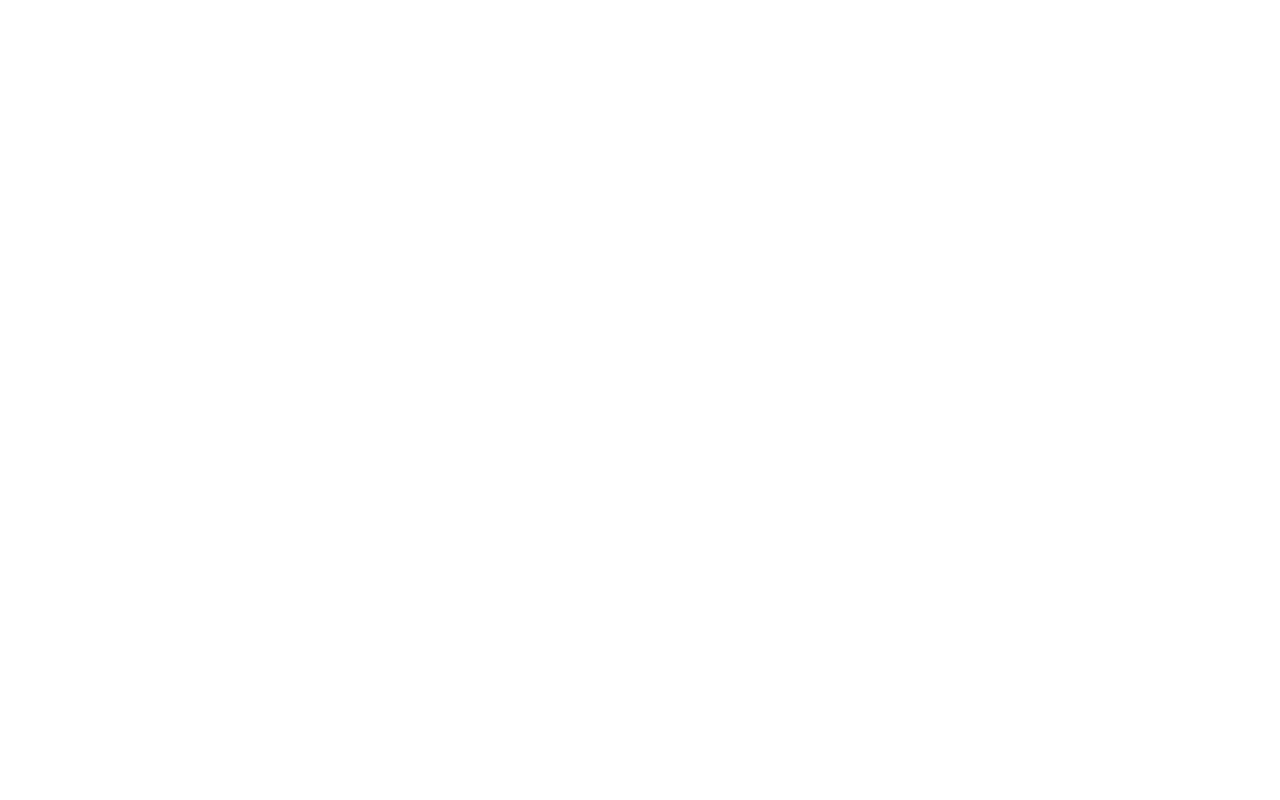
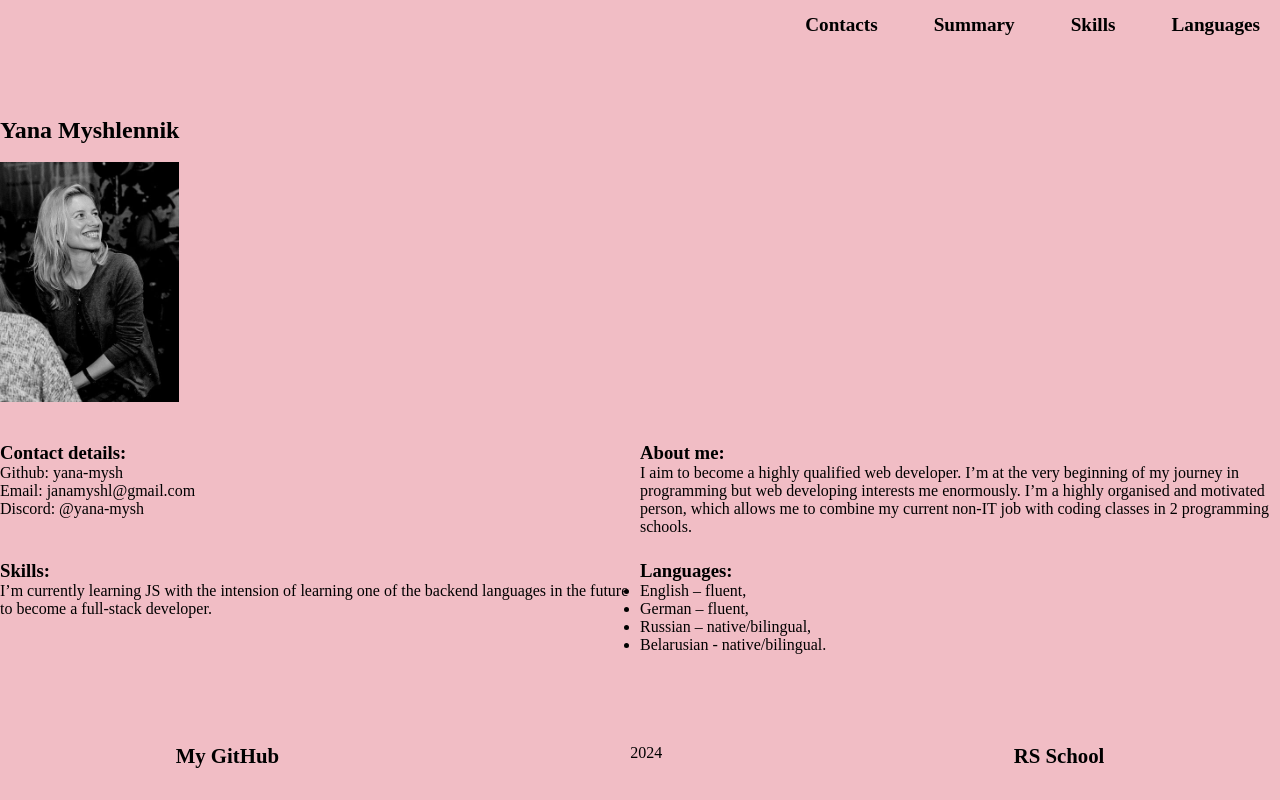
Before and after one commit to yana-mysh/rsschool-cv, a plain HTML site: page index.html in a window 1280 px wide. Drawn offline with Linux system fonts and the light colour scheme; a web font is replaced by a local one.

Commit message:
add completely  index and style

```diff
--- a/index.html
+++ b/index.html
@@ -4,7 +4,111 @@
     <meta charset="UTF-8" />
     <meta name="viewport" content="width=device-width, initial-scale=1.0" />
     <link rel="stylesheet" href="./style.css" />
-    <title>Document</title>
+    <link rel="preconnect" href="https://fonts.googleapis.com" />
+    <link rel="preconnect" href="https://fonts.gstatic.com" crossorigin />
+    <link
+      href="https://fonts.googleapis.com/css2?family=Baskervville+SC&display=swap"
+      rel="stylesheet"
+    />
+    <link
+      rel="shortcut icon"
+      href="https://cdn-icons-png.flaticon.com/128/3230/3230393.png"
+      type="image/x-icon"
+    />
+    <title>CV</title>
   </head>
-  <body></body>
+  <body>
+    <header class="header">
+      <div class="container">
+        <nav class="nav">
+          <ul class="nav-list">
+            <li class="nav-item">
+              <a href="#contacts" class="nav-link">Contacts</a>
+            </li>
+            <li class="nav-item">
+              <a href="#summary" class="nav-link">Summary</a>
+            </li>
+            <li class="nav-item"><a href="#" class="nav-link">Skills</a></li>
+            <li class="nav-item" class="nav-link">
+              <a href="#" class="nav-link">Languages</a>
+            </li>
+          </ul>
+        </nav>
+      </div>
+    </header>
+    <main class="main">
+      <div class="container">
+        <section id="profile">
+          <h1 class="section-title">Yana Myshlennik</h1>
+          <br />
+
+          <img
+            src="./assets/img/photo_2024-06-16 23.12.20.jpeg"
+            alt="Picture of a girl laughing"
+            class="profile-pict"
+          />
+        </section>
+        <br />
+        <br />
+
+        <div class="main-container">
+          <section class="section" id="contacts">
+            <h3 class="section-title" id="contacts">Contact details:</h3>
+            <nav class="main-nav">
+              <ul class="main-list">
+                <li>Github: yana-mysh</li>
+                <li>Email: janamyshl@gmail.com</li>
+                <li>Discord: @yana-mysh</li>
+              </ul>
+            </nav>
+          </section>
+
+          <section class="section" id="summary">
+            <h3 class="section-title">About me:</h3>
+            <p>
+              I aim to become a highly qualified web developer. I’m at the very
+              beginning of my journey in programming but web developing
+              interests me enormously. I’m a highly organised and motivated
+              person, which allows me to combine my current non-IT job with
+              coding classes in 2 programming schools.
+            </p>
+          </section>
+
+          <section class="section" id="skills">
+            <h3 class="section-title">Skills:</h3>
+            <p>
+              I’m currently learning JS with the intension of learning one of
+              the backend languages in the future to become a full-stack
+              developer.
+            </p>
+          </section>
+
+          <section class="section" id="languages">
+            <h3 class="section-title">Languages:</h3>
+            <nav class="main-nav">
+              <ul class="main-list">
+                <li>English – fluent,</li>
+                <li>German – fluent,</li>
+                <li>Russian – native/bilingual,</li>
+                <li>Belarusian - native/bilingual.</li>
+              </ul>
+            </nav>
+          </section>
+        </div>
+      </div>
+    </main>
+    <footer class="footer">
+      <div class="container">
+        <div class="footer-container">
+          <a href="https://github.com/yana-mysh" class="footer-link"
+            >My GitHub</a
+          >
+          <p>2024</p>
+          <a href="https://rs.school/courses/javascript-ru" class="footer-link"
+            >RS School</a
+          >
+        </div>
+      </div>
+    </footer>
+  </body>
 </html>
--- a/style.css
+++ b/style.css
@@ -1,5 +1,68 @@
-*{
+* {
   padding: 0;
   margin: 0;
   box-sizing: border-box;
+  font-family: "Baskervville SC", serif;
 }
+html {
+  scroll-behavior: smooth;
+}
+body {
+  min-height: 100vh;
+  display: flex;
+  flex-direction: column;
+  justify-content: space-between;
+  background-color: rgb(241, 189, 197);
+}
+
+.container {
+  max-width: 1440px;
+  margin: 0 auto;
+  height: 5%;
+}
+.nav-link {
+  text-decoration: none;
+  color: black;
+  line-height: 50px;
+  padding: 0 20px;
+}
+.nav-list {
+  display: flex;
+  justify-content: flex-end;
+  align-items: center;
+  list-style: none;
+  gap: 1rem;
+  font-size: 1.2rem;
+  font-weight: 800;
+}
+a:hover {
+  color: rgb(44, 155, 44);
+}
+.profile-pict {
+  height: 30vh;
+}
+.main-container {
+  display: flex;
+  flex-wrap: wrap;
+  justify-content: space-around;
+}
+.section {
+  width: 50%;
+  margin-bottom: 1.5rem;
+}
+@media (max-width: 768px) {
+  .section {
+    width: 100%;
+  }
+}
+.footer-link {
+  text-decoration: none;
+  font-size: 1.3rem;
+  font-weight: 800;
+  color: black;
+}
+.footer-container {
+  display: flex;
+  justify-content: space-around;
+  margin-bottom: 2rem;
+}
```
Also changed, not shown: assets/img/photo_2024-06-16 23.12.20.jpeg (added), 3 other files.
